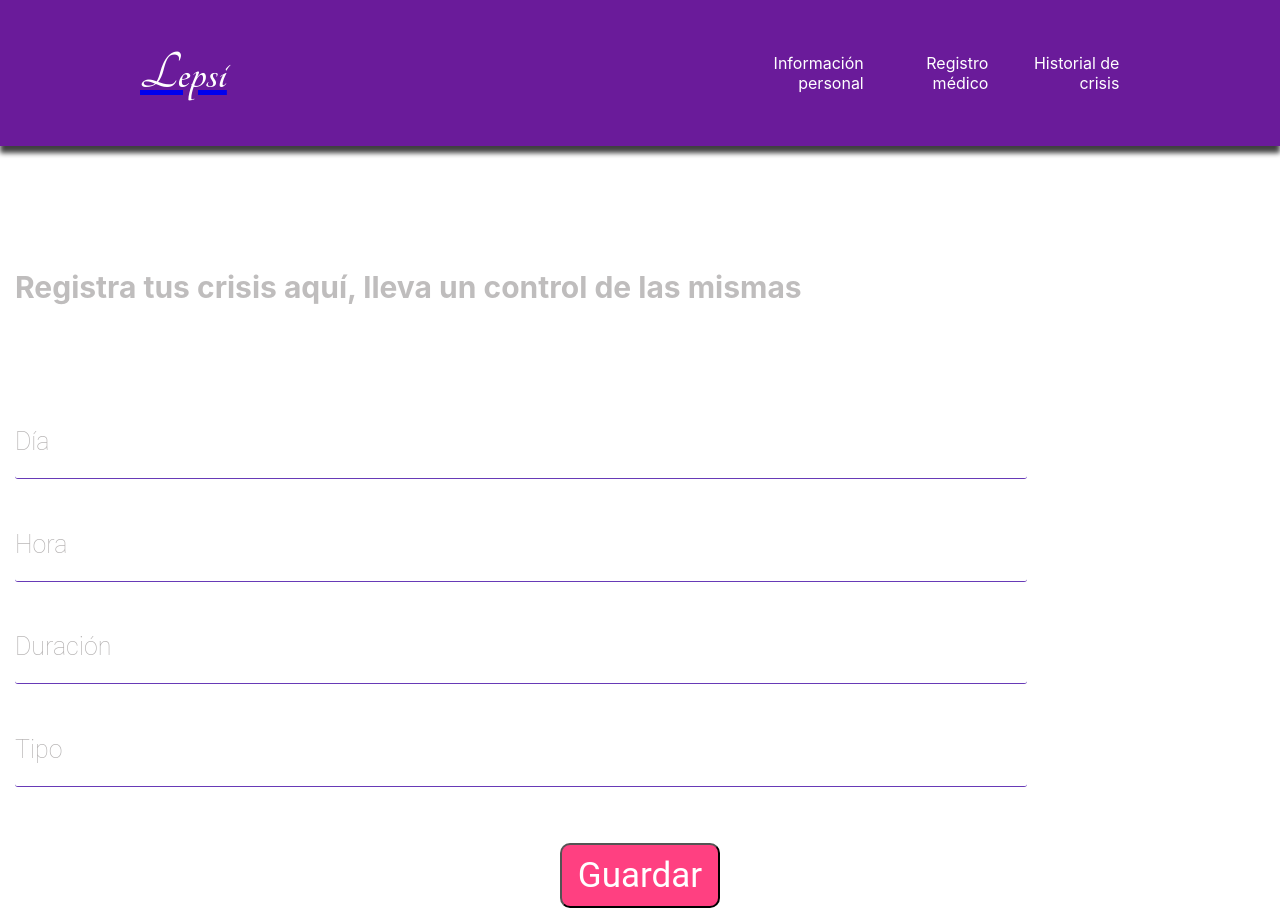
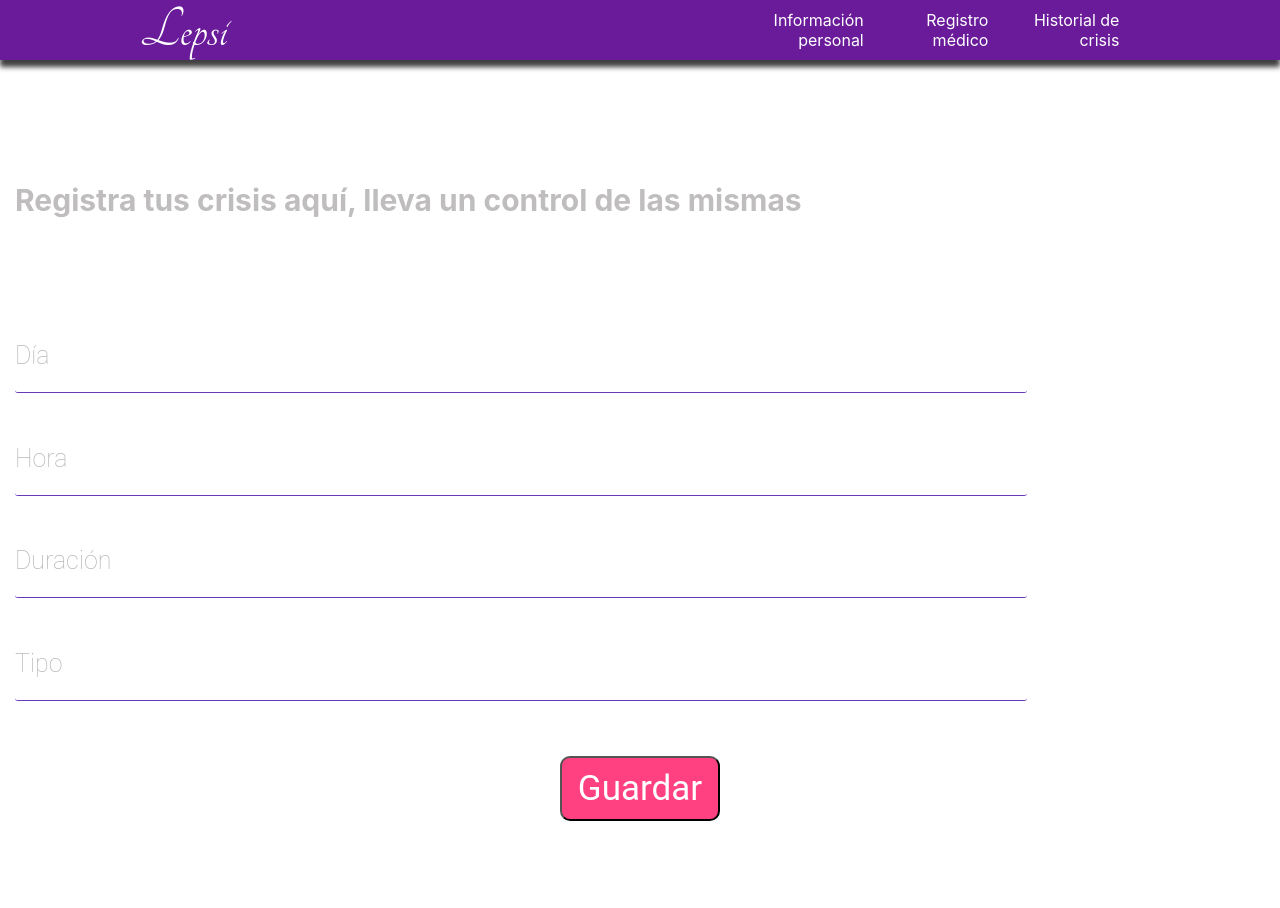
Before and after one commit to AnnMtz/Epi-Control, a React (Create React App) app: page /CrisisRecord in a window 1280 px wide. After the commit the page ends 821 px from the top, so only its background shows below. Built offline with nearby package versions, Linux system fonts and the light colour scheme.

Commit message:
Modificacion del header

```diff
--- a/src/components/Header/Header.scss
+++ b/src/components/Header/Header.scss
@@ -7,7 +7,7 @@ header {
     -webkit-box-shadow: 0px 7px 5px 0px rgba(0,0,0,0.75);
     -moz-box-shadow: 0px 7px 5px 0px rgba(0,0,0,0.75);
     box-shadow: 0px 7px 5px 0px rgba(0,0,0,0.75);
-    .Menu {
+    .MenuContainer {
         width: 90%;
         max-width: 1000px;
         margin: auto;
@@ -16,11 +16,11 @@ header {
         justify-content: space-between;
         align-items: center;
     }
-    .Logo {
+    .LogoContainer {
         display: inline-block;
         margin-right: 1em;
         color: white;
-        h1 {
+        .h1 {
             font-family: 'Tangerine', cursive;
             font-size: 60px;
             color: white;
--- a/src/components/Header/index.js
+++ b/src/components/Header/index.js
@@ -7,10 +7,10 @@ const Header = () => (
         <style>
             @import url('https://fonts.googleapis.com/css?family=Tangerine:400,700&display=swap');
         </style>
-        <nav className="Menu">
-            <div class="Logo">
-                    <Link to="/Home" className="h1"><h1>Lepsi</h1></Link>
-                    <a href="#" class="Btn-menu" id="btn-menu"><img id="btnMenu" src="img/menu.png" alt=""/></a>
+        <nav className="MenuContainer">
+            <div class="LogoContainer">
+                    <Link to="/Home" className="h1">Lepsi</Link>
+                    {/* <a href="#" class="Btn-menu" id="btn-menu"><img id="btnMenu" src="img/menu.png" alt="Logo"/></a> */}
             </div>
             <div className="Enlaces is-flex" id="enlaces">
                 <Link to="/InformationSaved" className="a">Información personal</Link>
```
